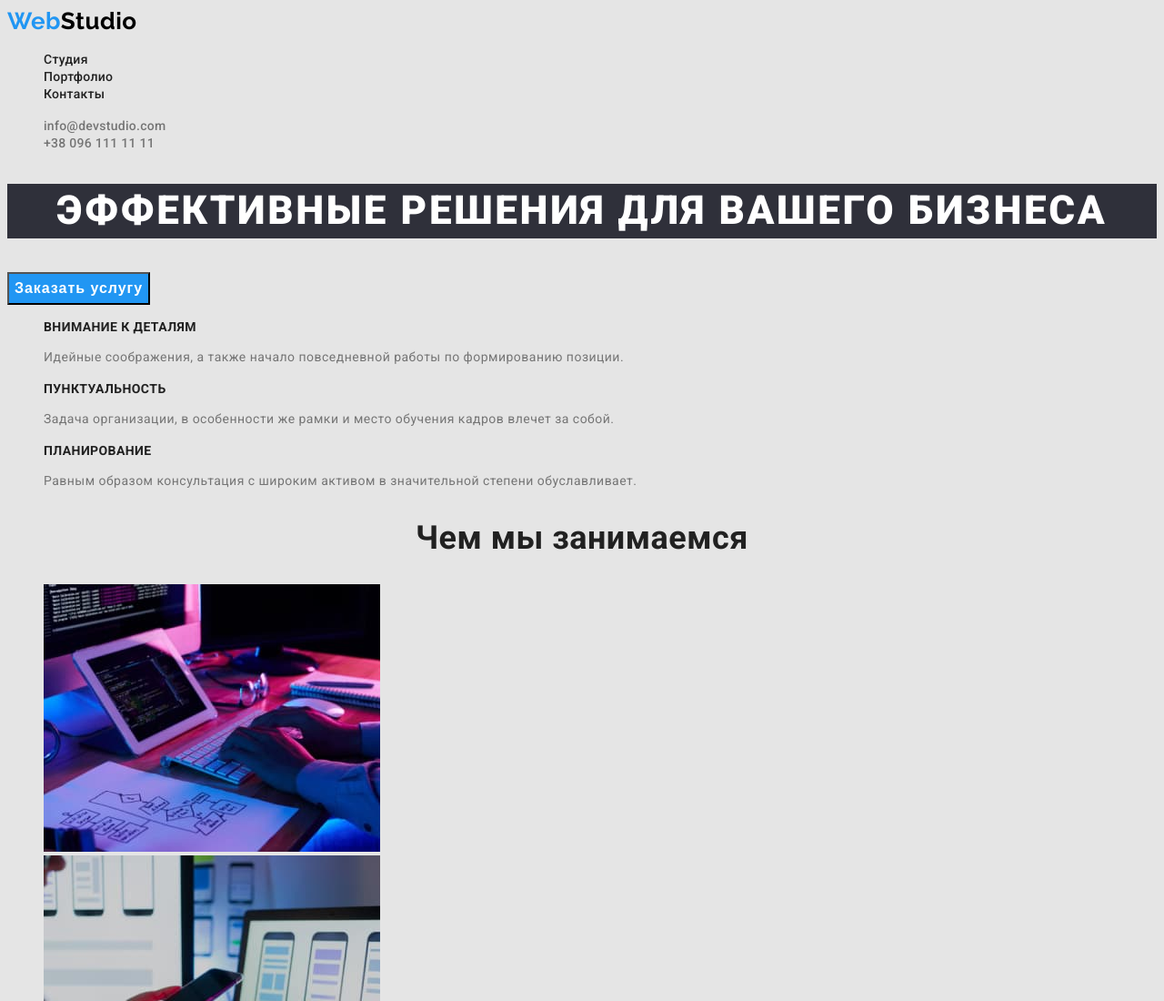
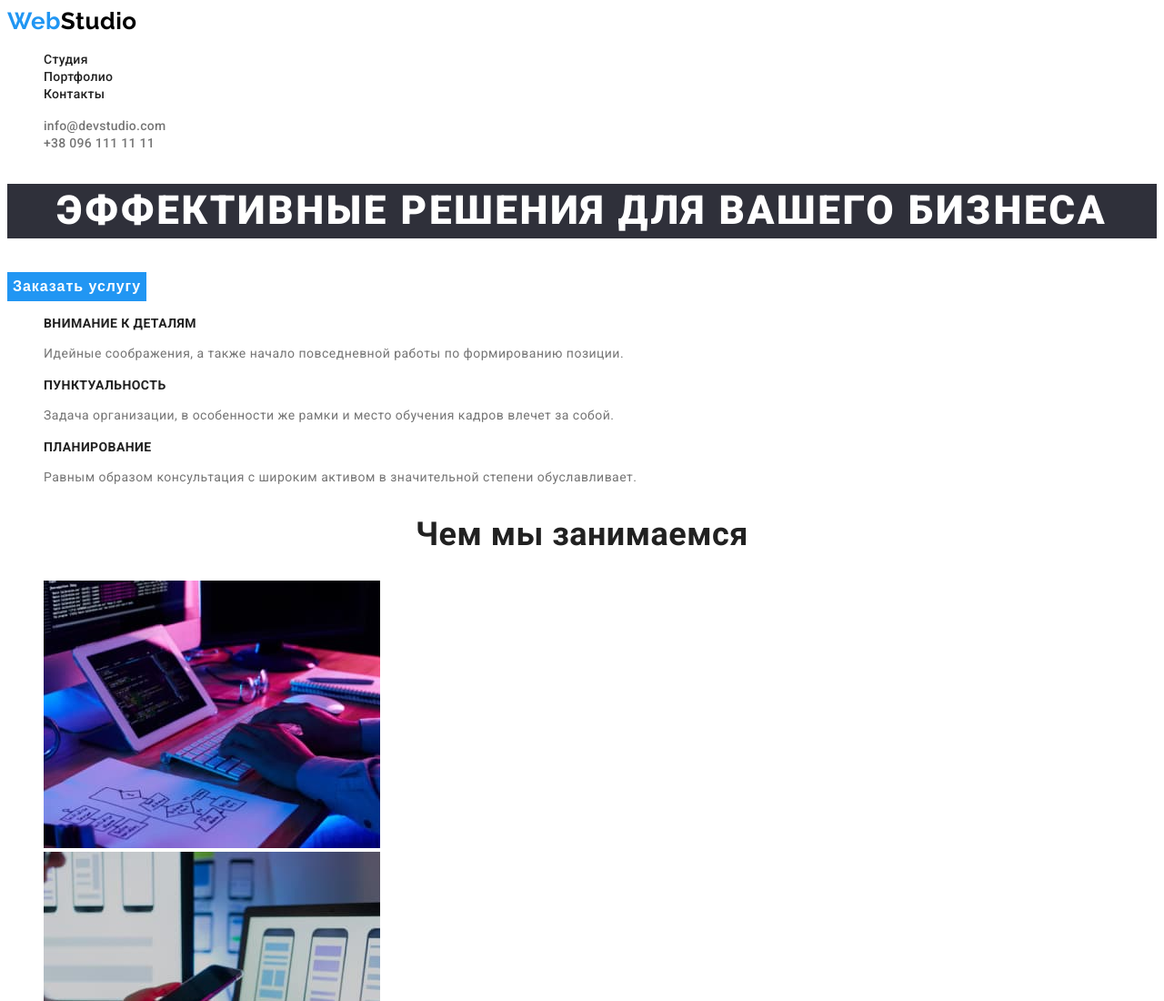
Before and after one commit to KateRashidova/goit-markup-hw-02, a plain HTML site: page index.html in a window 1280 px wide. Shown: the top 1100 px of the page at 91% size. Drawn offline with Linux system fonts and the light colour scheme.

Commit message:
Исправляет цвет фона  оформление кнопок

```diff
--- a/css/style.css
+++ b/css/style.css
@@ -7,7 +7,7 @@
 body {
   font-family: "Roboto", sans-serif;
   letter-spacing: 0.03em;
-  background: #e5e5e5;
+  background: #ffffff;
 }
 
 .link {
@@ -32,6 +32,7 @@ body {
 
 .btn {
   cursor: pointer;
+  border: none;
 }
 
 .logo-color-black {
@@ -83,6 +84,10 @@ body {
   letter-spacing: 0.06em;
   color: #ffffff;
   background-color: var(--accent-color);
+}
+.hero-btn:hover,
+.hero-btn:focus {
+  background-color: #188ce8;
 }
 
 .benefits-title {
```
